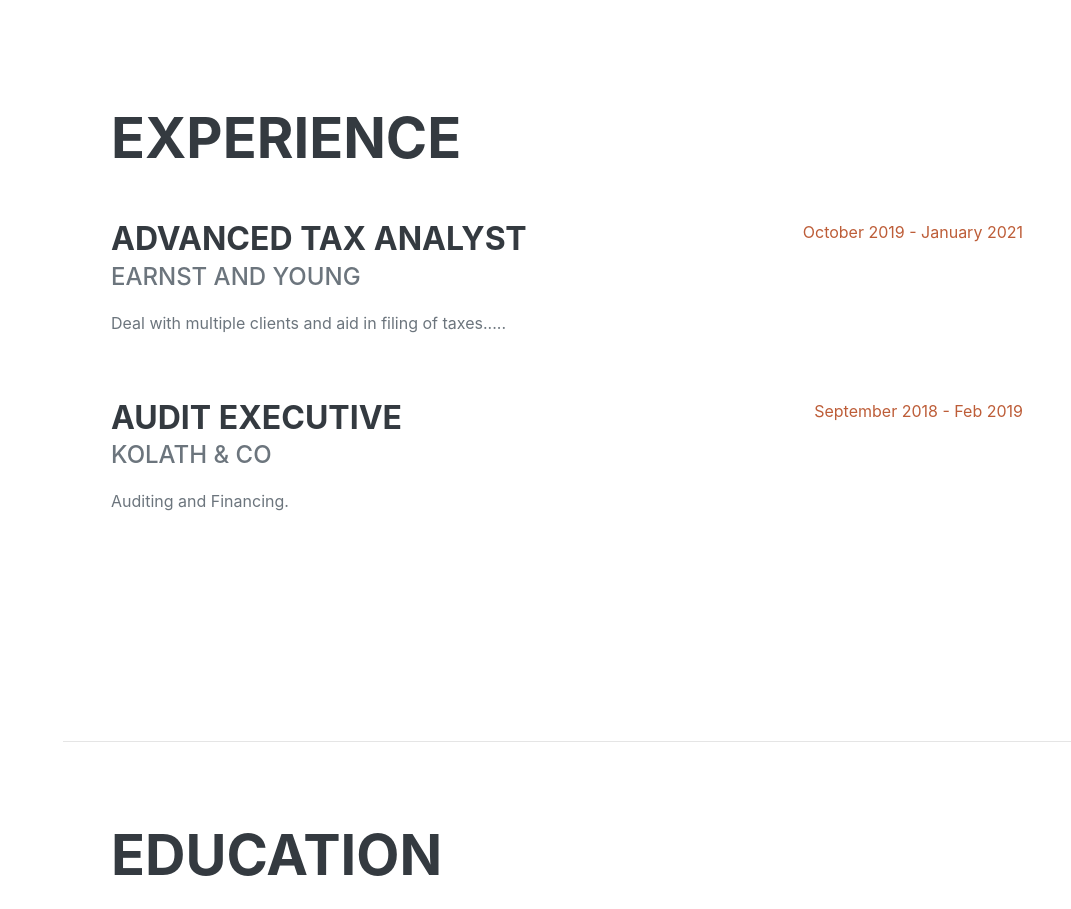
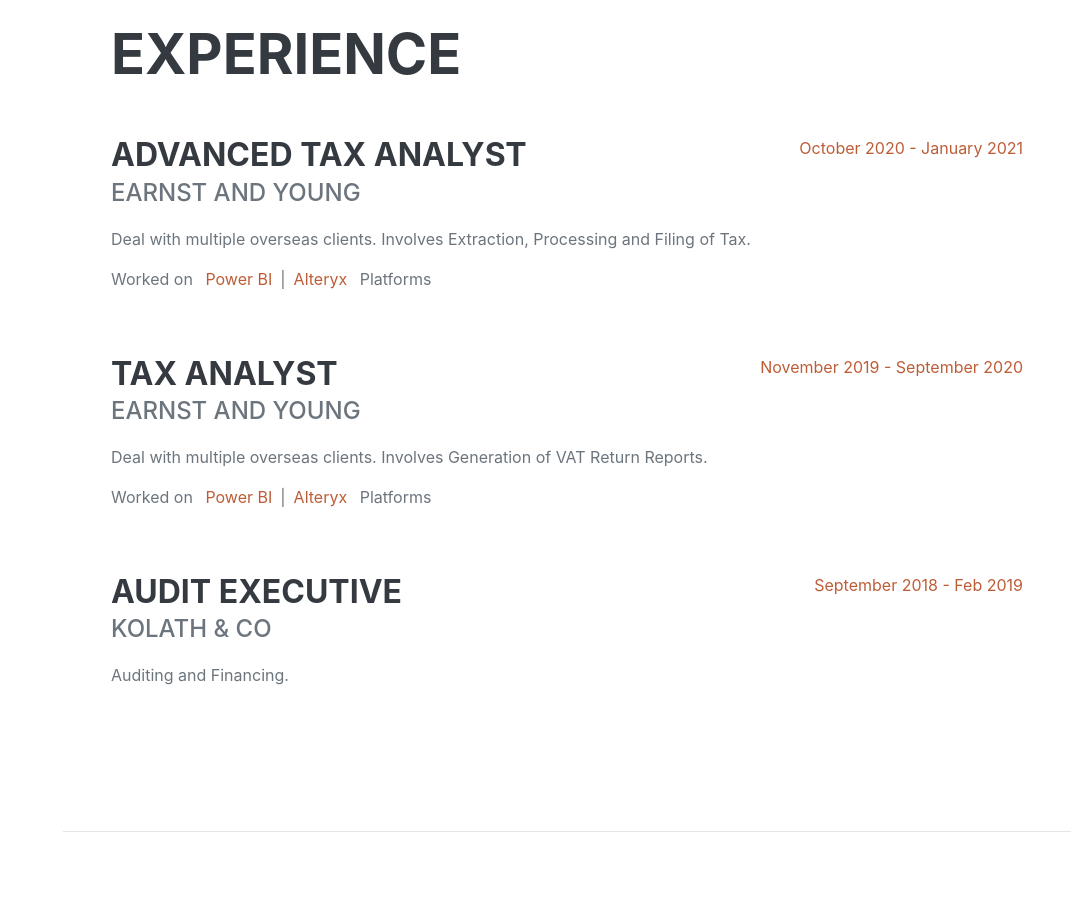
Before and after one commit to elsamartina/elsamartina.github.io, a plain HTML site: page index.html in a window 1280 px wide. Shown: the part 860-1769 px from the top of the page, without its empty margins (209-1280 px from the left). Drawn offline with nearby package versions, Linux system fonts and the light colour scheme; a web font is replaced by a local one.

Commit message:
Edited Portfolio

```diff
--- a/index.html
+++ b/index.html
@@ -52,7 +52,7 @@
                     <div class="social-icons">
                         <a class="social-icon" target="_blank" href="https://www.linkedin.com/in/elsa-martina-tony-1a882911b/"><i class="fab fa-linkedin-in"></i></a>
                         <a class="social-icon" target="_blank" href="https://www.facebook.com/pearly.emtony"><i class="fab fa-facebook-square"></i></a>
-                        <a class="social-icon" target="_blank" href="https://www.instagram.com/elsa.lino.67/"><i class="fab fa-instagram"></i></a>
+                        <a class="social-icon" target="_blank" href="https://www.instagram.com/elsa.lino.67/    "><i class="fab fa-instagram"></i></a>
 
                     </div>
                 </div>
@@ -66,9 +66,19 @@
                         <div class="flex-grow-1">
                             <h3 class="mb-0">Advanced Tax Analyst</h3>
                             <div class="subheading mb-3">Earnst and Young</div>
-                            <p>Deal with multiple clients and aid in filing of taxes.....</p>
+                            <p>Deal with multiple overseas clients. Involves Extraction, Processing and Filing of Tax.</p>
+                            <p>Worked on <span class="text-primary m-2">Power BI</span>|<span class="text-primary m-2">Alteryx</span>  Platforms</p>
                         </div>
-                        <div class="flex-shrink-0"><span class="text-primary">October 2019 - January 2021</span></div>
+                        <div class="flex-shrink-0"><span class="text-primary">October 2020 - January 2021</span></div>
+                    </div>
+                    <div class="d-flex flex-column flex-md-row justify-content-between mb-5">
+                        <div class="flex-grow-1">
+                            <h3 class="mb-0">Tax Analyst</h3>
+                            <div class="subheading mb-3">Earnst and Young</div>
+                            <p>Deal with multiple overseas clients. Involves Generation of VAT Return Reports.</p>
+                            <p>Worked on <span class="text-primary m-2">Power BI</span>|<span class="text-primary m-2">Alteryx</span>  Platforms</p>
+                        </div>
+                        <div class="flex-shrink-0"><span class="text-primary">November 2019 - September 2020</span></div>
                     </div>
                     <div class="d-flex flex-column flex-md-row justify-content-between mb-5">
                         <div class="flex-grow-1">
```
